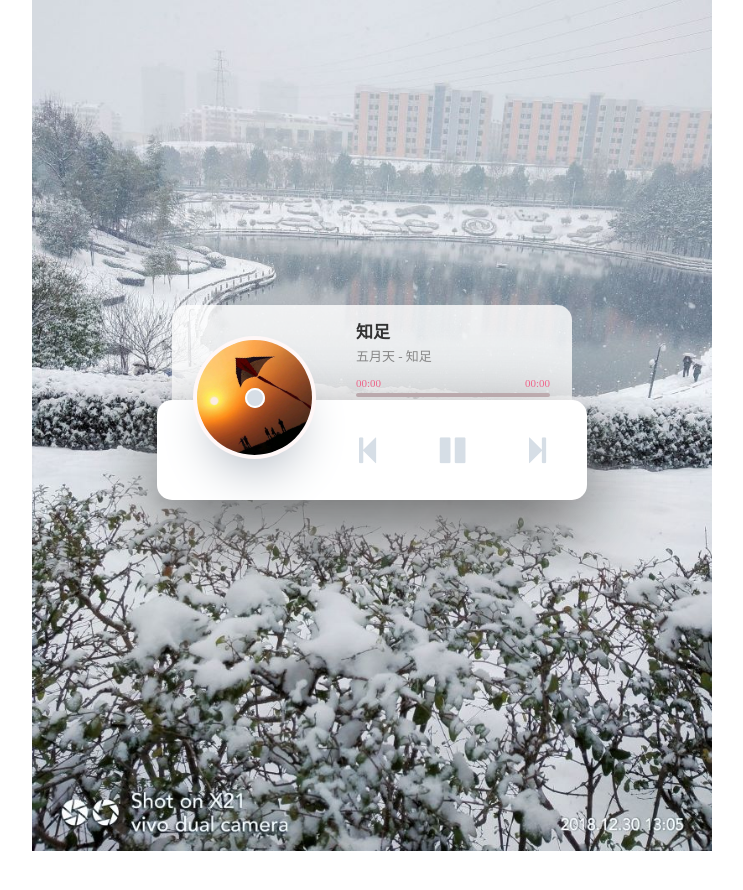
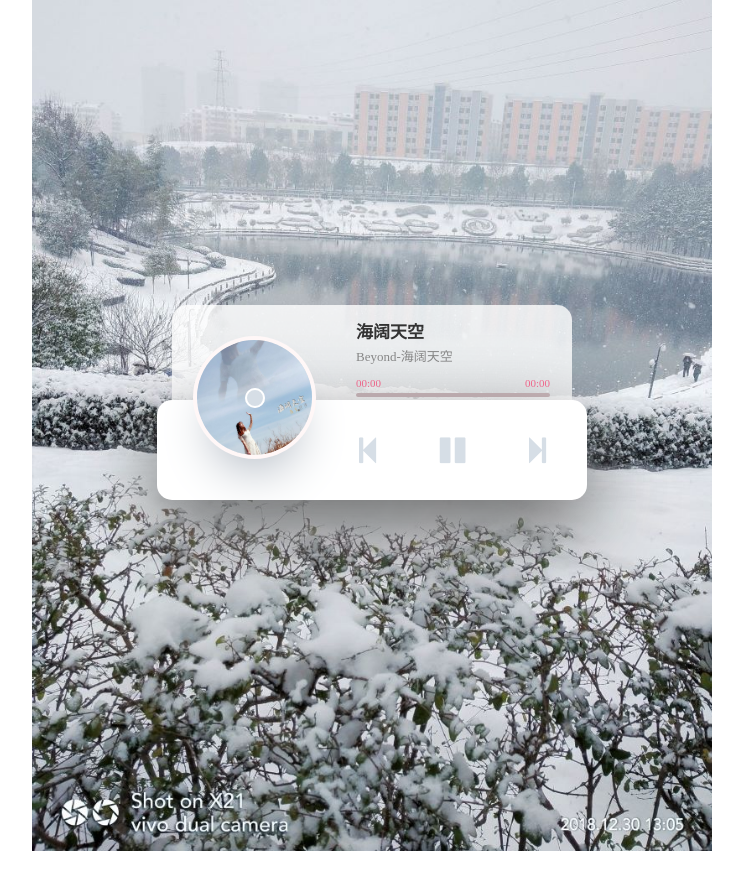
Before and after one commit to lyff-lyff/music, a plain HTML site: page index.html in a window 1280 px wide. Both pictures are taken after a click on the element 635 px from the left and 450 px from the top of the page. Shown: the whole page, without its empty margins (268-1011 px from the left). Drawn offline with Linux system fonts and the light colour scheme.

Commit message:
Signed-off-by: 卢聪 <1181972404@qq.com>

```diff
--- a/1411.js
+++ b/1411.js
@@ -16,9 +16,9 @@ let play_pause=document.querySelector('.play-pause'),
     play_next=document.querySelector('.play-next');
 
 // 专辑名数组
-let albums=['Sakura Tears','洪荒之力','忘川彼岸','Way Back Home','起风了','知足'];
+let albums=['Sakura Tears','洪荒之力','忘川彼岸','Way Back Home','起风了','知足','海阔天空'];
 // 歌曲信息数组
-let track_names=['櫻花淚-Sakura Tears','Ngẫu Hứng-Hoaprox','古风dj - 忘川彼岸','','买辣椒也用券 - 起风了','五月天 - 知足'];
+let track_names=['櫻花淚-Sakura Tears','Ngẫu Hứng-Hoaprox','古风dj - 忘川彼岸','','买辣椒也用券 - 起风了','五月天 - 知足','Beyond-海阔天空'];
 
 // 定义变量
 let progress_t, //鼠标在进度条上悬停的位置
@@ -185,11 +185,11 @@ function updateCurTime(){
 function selectTrack(flag){
     if(flag==0 || flag==1){
         ++cur_index;
-        if(cur_index==6)
+        if(cur_index==7)
         {cur_index=0;}
     }else{
         if(cur_index==0)
-        {cur_index=6;}
+        {cur_index=7;}
         --cur_index;
     }
 
--- a/index.html
+++ b/index.html
@@ -47,6 +47,7 @@
           <img src="./mp3/cover/Way Back Home.jpg" alt="">
           <img src="./mp3/cover/起风了.jpg" alt="">
           <img src="./mp3/cover/知足.jpeg" alt="">
+          <img src="./mp3/cover/海阔天空.jpeg" alt="">
         </div>
         <div class="play-controls">
           <div class="control">
```
Also changed, not shown: mp3/cover/海阔天空.jpeg (added), 1 other file.
